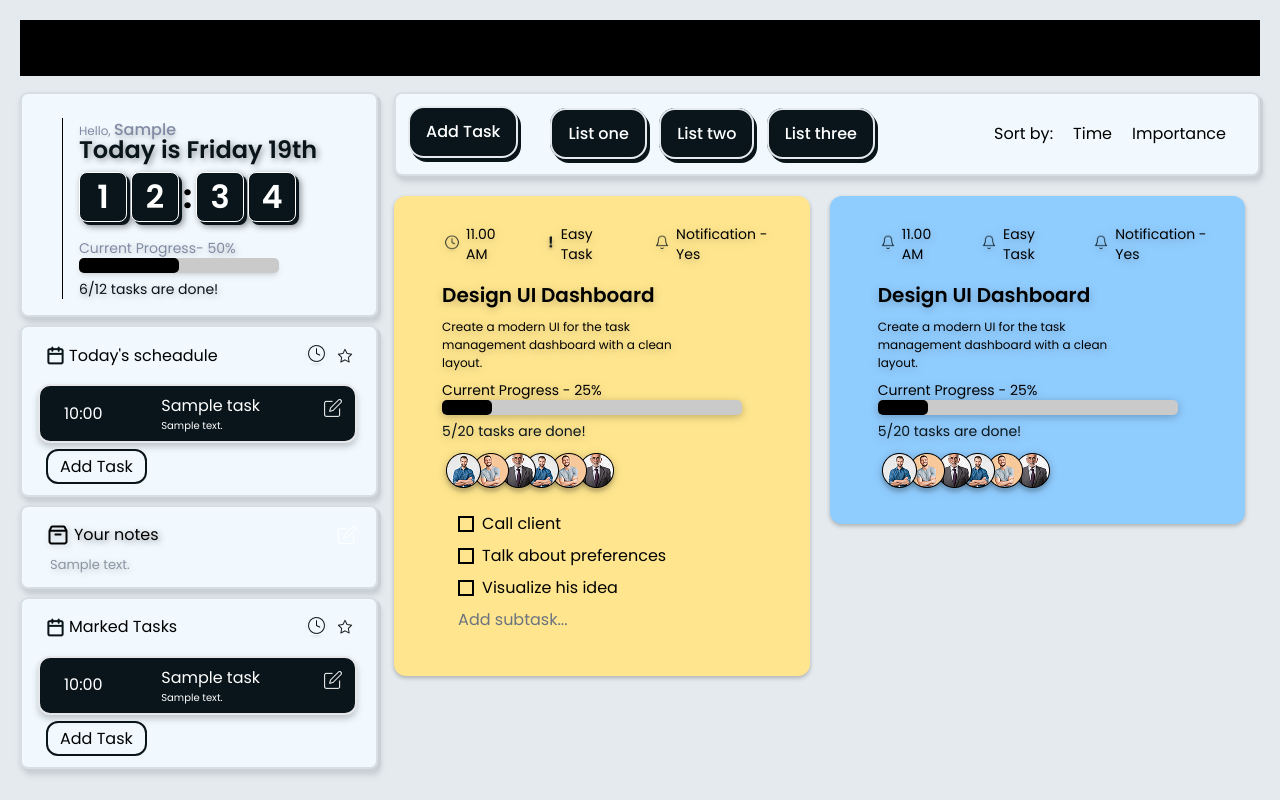
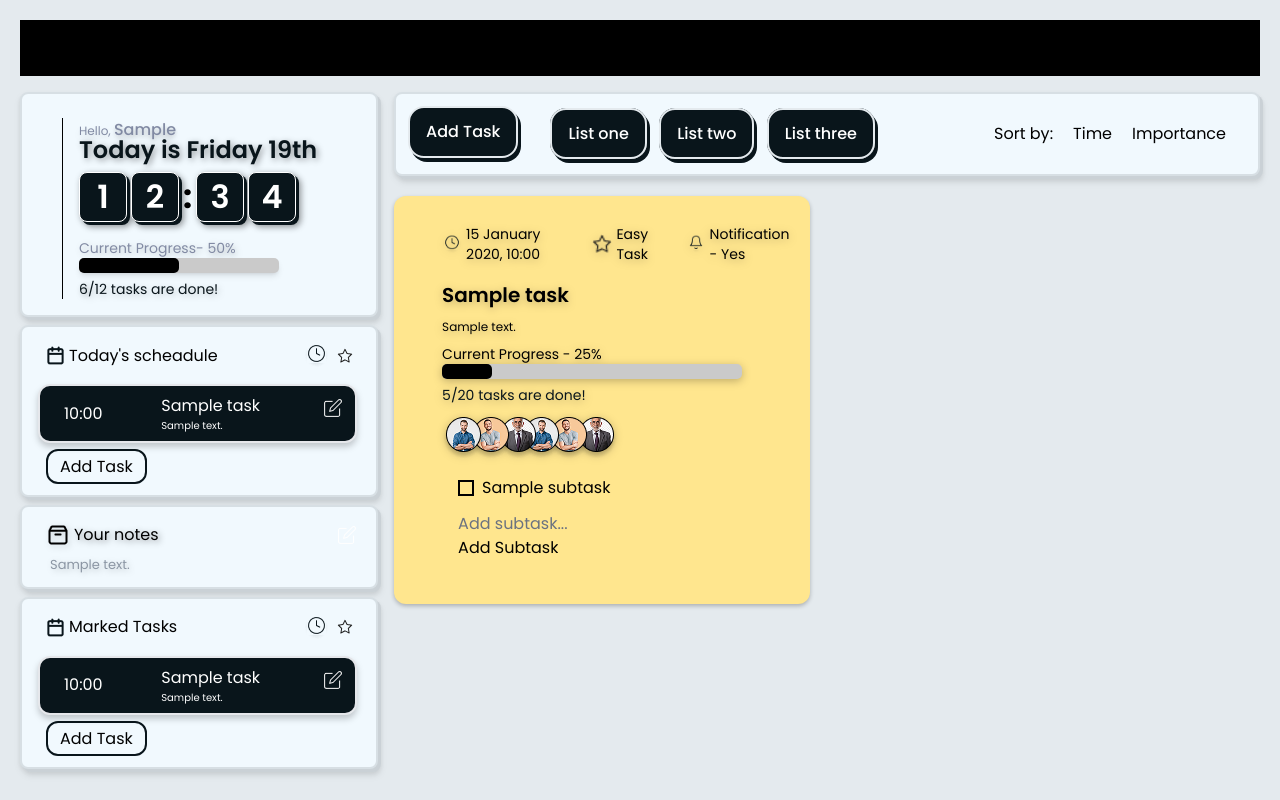
Before and after one commit to v1cttorr/django-todo, a Django app: page /room/1/ in a window 1280 px wide. Run offline with Django 5.2, Linux system fonts and the light colour scheme; a user stored in the database is signed in; tables that the repository leaves empty hold one stand-in row (values such as "Sample post"); some libraries are stand-ins or nearby versions.

Commit message:
checbkox set

```diff
--- a/base/views.py
+++ b/base/views.py
@@ -136,9 +136,12 @@ def completeTask(request, pk, task_pk, task_type):
         task = Task.objects.get(id=task_pk)
     elif task_type == 'subtask':
         task = Subtask.objects.get(id=task_pk)
+        print('subtask')
+
 
     # task = Task.objects.get(id=task_pk)
     task.completed = True if request.POST.get('completed') == 'true' else False
+    print(task.completed)
     task.save()
 
     return JsonResponse({'success': 'Task completed successfully!'})
--- a/static/js/getTasks.js
+++ b/static/js/getTasks.js
@@ -110,3 +110,332 @@ function getNotes(){
 }
 
 getNotes()
+
+//**********************************************
+
+
+
+
+
+// *************** GET TASKS ***************
+function getTasks(){
+    sort = 'date'
+    $.ajax({
+        url: 'get-tasks/?sort=' + sort,
+        type: 'GET',
+        success: function(data) {
+            var leftCol =  $('#leftColumn')
+            var rightCol =  $('#rightColumn')
+            leftCol.html('');
+            rightCol.html('');
+            console.log(data)
+
+            var taskIteration = 0;
+            data.tasks.forEach(function (task) {
+                taskIteration++
+                //*********************************
+                // HERE ARE ELEMENTS WITH THE TASKS
+                //*********************************
+                //******** START TASK DIV ********
+                // $('#tasks').append(
+                //     `<div id="taskID${task.id}" onchange='completeTask(${task.id}, "task")'>` +
+                //         '<h2 class="title">' + task.title + '</h2>' +
+                //         '<h4 class="desc">' + task.description + '</h4>' +
+                //         '<h4 class="date">' + task.date + '</h4>' +
+                //         '<h4 class="importance">' + task.importance + '</h4>' +
+                //         '<input class="checkbox" type="checkbox" id="check' + task.id + '" ><br><br>'
+                // )
+                // //******** START SUBTASKS DIV ********
+                // data.subtasks.forEach(function(subtask){
+                //     if(subtask.task_id == task.id){
+                //         $('#tasks').append(
+                //             `<div id="subtaskID${subtask.id}" onchange='completeTask(${subtask.id}, "subtask")'>` +
+                //                 subtask.title +
+                //                 '<input type="checkbox" class="checkbox" id="subcheck' + subtask.id + '" >' +
+                //             '</div>'
+                //         )
+                //         document.getElementById('subcheck' + subtask.id).checked = subtask.completed; //SET CHECKBOX STATE FROM DATABASE
+                //     }
+                // })
+                // //******** END SUBTASKS DIV **********
+                // //******** START ADD SUBTASK FORM ********
+                // $('#tasks').append(
+                //     '<form method="POST" id="addSubtask' + task.id + '" onsubmit="addSubtask(' + task.id + ')">' +
+                //         '{% csrf_token %}' +
+                //         '<br><input type="text" name="title" placeholder="Title">' +
+                //         '<input type="submit" value="Add Subtask">' +
+                //     '</form>'
+                // )
+                // //******** END ADD SUBTASK FORM ********
+                // //******* END TASK DIV *******
+                // $('#tasks').append(
+                //         '<hr>' +
+                //     '</div>'
+                // );
+                // document.getElementById('check' + task.id).checked = task.completed; //SET CHECKBOX STATE FROM DATABASE
+                if(taskIteration%2){
+                // if(true){
+                    leftCol.append(`
+                        <div name="ExampleTask" onclick="showHideSubtasks('subtasks${task.id}')" class="flex flex-col gap-4 bg-[#FFE68E] rounded-xl shadow-[0px_2px_4px_rgba(0,0,0,0.25)] cursor-pointer select-none">
+                            <div name="Task-content" class="flex flex-col m-7 ml-12">
+                                <div name="tags" class="flex flex-row gap-8 text-sm">
+                                    <p name="time" class="flex flex-row items-center gap-1 drop-shadow-[0px_2px_4px_rgba(0,0,0,0.25)]">
+                                        <img src="${timeImg}" class="h-[20px]"> ${task.date}
+                                    </p>
+                                    <p name="importance" class="flex flex-row items-center gap-1 drop-shadow-[0px_2px_4px_rgba(0,0,0,0.25)]">
+                                        <img src="${importanceImg}" class="h-[20px]"> Easy Task
+                                    </p>
+                                    <p name="notification" class="flex flex-row items-center gap-1 drop-shadow-[0px_2px_4px_rgba(0,0,0,0.25)]">
+                                        <img src="${bellImg}" class="h-[20px]"> Notification - Yes
+                                    </p>
+                                </div>
+                                <div name="title" class="mt-4 drop-shadow-[0px_2px_4px_rgba(0,0,0,0.25)]">
+                                    <p class="font-semibold text-[20px]">${task.title}</p>
+                                </div>
+                                <div name="desciption" class="mt-2">
+                                    <p name="description-text" class="text-[12px] max-w-[70%] drop-shadow-[0px_2px_4px_rgba(0,0,0,0.25)]">
+                                        ${task.description}
+                                    </p>
+                                </div>
+                                <div name="task-progress">
+                                    <div name="currentProgress">
+                                        <p class="font-normal text-sm mt-2 drop-shadow-[0px_2px_4px_rgba(0,0,0,0.25)]">
+                                            Current Progress - <span id="percentOfCompletedTasks">25%</span>
+                                        </p>
+                                    </div>
+                                    <div name="progressBar" class="relative w-[300px] h-[15px] rounded-[5px] bg-[#CACACA] drop-shadow-[0px_2px_4px_rgba(0,0,0,0.25)]">
+                                        <div id="progress" class="bg-black w-[50px] h-[15px] rounded-[5px]"></div>
+                                    </div>
+                                    <div name="completedTasks" class="mt-1.5">
+                                        <p class="font-normal text-sm text-[#09151B] drop-shadow-[0px_2px_4px_rgba(0,0,0,0.25)]">
+                                            <span id="tasksDone">5</span>/<span id="allTasks">20</span> tasks are done!
+                                        </p>
+                                    </div>
+                                </div>
+                                <div name="people" class="flex flex-row mt-3">
+                                    <img src="${usersImg}" class="drop-shadow-[0px_2px_4px_rgba(0,0,0,0.25)]">
+                                </div>
+                                <div id="subtasks${task.id}">
+                                    <script>
+                                        var subtask = document.getElementById("subtasks${task.id}");
+                                        subtask.addEventListener("click", (event) => {
+                                            event.stopPropagation();
+                                        });
+                                    </script>
+                                    <div id="subtasksForm${task.id}" class="flex flex-col gap-2 p-4 rounded-lg w-fit">
+                                        <label class="flex items-center gap-2 text-black text-base">
+                                            <input type="checkbox" class="hidden peer" />
+                                            <span class="w-4 h-4 border-2 border-black flex items-center justify-center peer-checked:bg-black">
+                                            </span>
+                                            Call client
+                                        </label>
+
+                                        <label class="flex items-center gap-2 text-black text-base">
+                                            <input type="checkbox" class="hidden peer" />
+                                            <span class="w-4 h-4 border-2 border-black flex items-center justify-center peer-checked:bg-black">
+                                            </span>
+                                            Talk about preferences
+                                        </label>
+
+                                        <label class="flex items-center gap-2 text-black text-base">
+                                            <input type="checkbox" class="hidden peer" />
+                                            <span class="w-4 h-4 border-2 border-black flex items-center justify-center peer-checked:bg-black">
+                                                <svg class="w-3 h-3 text-white hidden peer-checked:block" viewBox="0 0 24 24" fill="none" stroke="currentColor" stroke-width="3" stroke-linecap="round" stroke-linejoin="round">
+                                                    <polyline points="20 6 9 17 4 12"></polyline>
+                                                </svg>
+                                            </span>
+                                            Visualize his idea
+                                        </label>
+
+                                        <form method="POST" name="addSubtask" class="w-fit mt-1">
+                                            <input type="text" name="title" placeholder="Add subtask..." class="outline-none bg-transparent text-black text-base" style="all:unset">
+                                        </form>
+                                    </div>
+
+                                </div>
+
+                            </div>
+                        </div>
+                    </div>
+                    `)
+
+                    var subtaskForm = document.getElementById(`subtasksForm${task.id}`);
+                    subtaskForm.innerHTML = ''
+                    // //******** START SUBTASKS DIV ********
+                    data.subtasks.forEach(function(subtask){
+                        if(subtask.task_id == task.id){
+                            subtaskForm.innerHTML +=
+                                `
+                                <label class="flex items-center gap-2 text-black text-base" id="subtaskID${subtask.id}" onchange='completeTask(${subtask.id}, "subtask")'>
+                                    <input type="checkbox" class="hidden peer checkboxState" id="subcheck` + subtask.id + `"  />
+                                    <span class="w-4 h-4 border-2 border-black flex items-center justify-center peer-checked:bg-black">
+                                    </span>
+                                    ${subtask.title}
+                                </label>
+                                `
+
+                            document.getElementById('subcheck' + subtask.id).checked = subtask.completed; //SET CHECKBOX STATE FROM DATABASE
+
+                            // console.log(subtask.title + ": " + subtask.completed + ":: " + typeof(subtask.completed))
+                        }
+                    })
+
+                    // data.subtasks.forEach(function(subtask){
+                    //     if(subtask.task_id == task.id){
+                    //         const checkbox = document.getElementById('subcheck' + subtask.id);
+                    //         if (checkbox) {
+                    //             checkbox.checked = subtask.completed === true || subtask.completed === 'true';
+                    //         }
+                    //     }
+                    // });
+
+
+                    subtaskForm.innerHTML += `
+                        <form method="POST" name="addSubtask" class="w-fit mt-1" id="addSubtask` + task.id + `" onsubmit="addSubtask(` + task.id + `)">
+                            <input type="text" name="title" placeholder="Add subtask..." class="outline-none bg-transparent text-black text-base" style="all:unset">
+                            <input type="submit" value="Add Subtask">
+                        </form>
+                    `
+                    //     '<form method="POST" id="addSubtask' + task.id + '" onsubmit="addSubtask(' + task.id + ')">' +
+                    //         '{% csrf_token %}' +
+                    //         '<br><input type="text" name="title" placeholder="Title">' +
+                    //         '<input type="submit" value="Add Subtask">' +
+                    //     '</form>'
+
+                }
+                // else{
+                //     rightCol.append(`
+                //         <div name="ExampleTask" onclick="showHideSubtasks('subtasks${task.id}')" <div name="ExampleTask" class="flex flex-col gap-4 bg-[#90CDFF] rounded-xl shadow-[0px_2px_4px_rgba(0,0,0,0.25)]">
+                //             <div name="Task-content" class="flex flex-col m-7 ml-12">
+                //                 <div name="tags" class="flex flex-row gap-8 text-sm">
+                //                     <p name="time" class="flex flex-row items-center gap-1 drop-shadow-[0px_2px_4px_rgba(0,0,0,0.25)]">
+                //                         <img src="${timeImg}" class="h-[20px]"> ${task.date}
+                //                     </p>
+                //                     <p name="importance" class="flex flex-row items-center gap-1 drop-shadow-[0px_2px_4px_rgba(0,0,0,0.25)]">
+                //                         <img src="${importanceImg}" class="h-[20px]"> Easy Task
+                //                     </p>
+                //                     <p name="notification" class="flex flex-row items-center gap-1 drop-shadow-[0px_2px_4px_rgba(0,0,0,0.25)]">
+                //                         <img src="${bellImg}" class="h-[20px]"> Notification - Yes
+                //                     </p>
+                //                 </div>
+                //                 <div name="title" class="mt-4 drop-shadow-[0px_2px_4px_rgba(0,0,0,0.25)]">
+                //                     <p class="font-semibold text-[20px]">${task.title}</p>
+                //                 </div>
+                //                 <div name="desciption" class="mt-2">
+                //                     <p name="description-text" class="text-[12px] max-w-[70%] drop-shadow-[0px_2px_4px_rgba(0,0,0,0.25)]">
+                //                         ${task.description}
+                //                     </p>
+                //                 </div>
+                //                 <div name="task-progress">
+                //                     <div name="currentProgress">
+                //                         <p class="font-normal text-sm mt-2 drop-shadow-[0px_2px_4px_rgba(0,0,0,0.25)]">
+                //                             Current Progress - <span id="percentOfCompletedTasks">25%</span>
+                //                         </p>
+                //                     </div>
+                //                     <div name="progressBar" class="relative w-[300px] h-[15px] rounded-[5px] bg-[#CACACA] drop-shadow-[0px_2px_4px_rgba(0,0,0,0.25)]">
+                //                         <div id="progress" class="bg-black w-[50px] h-[15px] rounded-[5px]"></div>
+                //                     </div>
+                //                     <div name="completedTasks" class="mt-1.5">
+                //                         <p class="font-normal text-sm text-[#09151B] drop-shadow-[0px_2px_4px_rgba(0,0,0,0.25)]">
+                //                             <span id="tasksDone">5</span>/<span id="allTasks">20</span> tasks are done!
+                //                         </p>
+                //                     </div>
+                //                 </div>
+                //                 <div name="people" class="flex flex-row mt-3">
+                //                     <img src="${usersImg}" class="drop-shadow-[0px_2px_4px_rgba(0,0,0,0.25)]">
+                //                 </div>
+                //                 <div id="subtasks${task.id}">
+                //                     <script>
+                //                         var subtask = document.getElementById("subtasks${task.id}");
+                //                         subtask.addEventListener("click", (event) => {
+                //                             event.stopPropagation();
+                //                         });
+                //                     </script>
+                //                     <div id="subtasksForm${task.id}" class="flex flex-col gap-2 p-4 rounded-lg w-fit">
+                //                         <label class="flex items-center gap-2 text-black text-base">
+                //                             <input type="checkbox" class="hidden peer" />
+                //                             <span class="w-4 h-4 border-2 border-black flex items-center justify-center peer-checked:bg-black">
+                //                             </span>
+                //                             Call client
+                //                         </label>
+
+                //                         <label class="flex items-center gap-2 text-black text-base">
+                //                             <input type="checkbox" class="hidden peer" />
+                //                             <span class="w-4 h-4 border-2 border-black flex items-center justify-center peer-checked:bg-black">
+                //                             </span>
+                //                             Talk about preferences
+                //                         </label>
+
+                //                         <label class="flex items-center gap-2 text-black text-base">
+                //                             <input type="checkbox" class="hidden peer" />
+                //                             <span class="w-4 h-4 border-2 border-black flex items-center justify-center peer-checked:bg-black">
+                //                                 <svg class="w-3 h-3 text-white hidden peer-checked:block" viewBox="0 0 24 24" fill="none" stroke="currentColor" stroke-width="3" stroke-linecap="round" stroke-linejoin="round">
+                //                                     <polyline points="20 6 9 17 4 12"></polyline>
+                //                                 </svg>
+                //                             </span>
+                //                             Visualize his idea
+                //                         </label>
+
+                //                         <form name="addSubtask" class="w-fit mt-1">
+                //                             <input type="text" name="title" placeholder="Add subtask..." class="outline-none bg-transparent text-black text-base" style="all:unset">
+                //                         </form>
+                //                     </div>
+
+                //                 </div>
+
+                //             </div>
+                //         </div>
+                //     </div>
+                //     `)
+                // }
+            })
+        }
+    });
+}
+getTasks()
+
+
+//*************** SAVE COMPLETE TASK ***************
+//********* task_type: task or subtask *************
+function completeTask(id, task_type){
+    task = task_type == 'task' ? $('#taskID' + id) : $('#subtaskID' + id)
+    // console.log(task.find('.checkbox'))
+    // console.log(task.find('.checkbox').prop('checked'))
+    console.log(task.find('.checkboxState').prop('checked'))
+    $.ajax({
+        url: 'complete-task/' + id + '/' + task_type + '/',
+        type: 'POST',
+        data: {
+            completed: task.find('.checkboxState').prop('checked')
+        },
+        headers: {
+            'X-CSRFToken': csrf_token,
+        },
+        success: function(response) {
+            // getTasks()
+        },
+        error: function(xhr, status, error) {
+            console.error('Blad AJAX:', status, error);
+        }
+    });
+}
+
+//*************** ADD SUBTASK ***************
+/*
+function addSubtask(task_id){
+    var title = document.getElementById('addSubtask' + task_id).querySelector('input[name="title"]').value
+    $.ajax({
+        url: 'add-subtask/',
+        type: 'POST',
+        data: {
+            title: title,
+            task_id: task_id,
+        },
+        headers: {
+            'X-CSRFToken': csrf_token,
+        },
+        success: function(response) {
+            getTasks()
+        }
+    });
+}*/
--- a/templates/room.html
+++ b/templates/room.html
@@ -191,6 +191,11 @@
     <script>
         var editImage = "{% static 'img/edit.png' %}";
         var csrf_token = '{{csrf_token}}'
+        var timeImg = "{% static 'img/clock.png' %}"
+        var importanceImg = "{% static 'img/star.png' %}"
+        var bellImg = "{% static 'img/bell.png' %}"
+        var usersImg = "{% static 'img/users.png' %}"
+
     </script>
 
     <script src="{% static 'js/getTasks.js' %}"></script>
@@ -428,8 +433,8 @@
                     </div>
                 </div>
                 <script>
-                    function showHideSubtasks(){
-                        let subtasks = document.getElementById("subtasks");
+                    function showHideSubtasks(task_id){
+                        let subtasks = document.getElementById(task_id);
                         if(subtasks.style.display === "none"){
                             subtasks.style.display = "block";
                         } else {
@@ -437,9 +442,9 @@
                         }
                     }
                 </script>
-                <div name="MainTasksContainer" class="flex flex-row gap-5 w-full mt-3"> <!--Div na taski-->
-                    <div name="leftColumn" class="flex flex-col gap-4 w-[48%]">
-                        <div name="ExampleTask" onclick="showHideSubtasks()" class="flex flex-col gap-4 bg-[#FFE68E] rounded-xl shadow-[0px_2px_4px_rgba(0,0,0,0.25)] cursor-pointer select-none">
+                <div name="MainTasksContainer" id="MainTasksContainer" class="flex flex-row gap-5 w-full mt-3"> <!--Div na taski-->
+                    <div name="leftColumn" id="leftColumn" class="flex flex-col gap-4 w-[48%]">
+                        <!-- <div name="ExampleTask" onclick="showHideSubtasks()" class="flex flex-col gap-4 bg-[#FFE68E] rounded-xl shadow-[0px_2px_4px_rgba(0,0,0,0.25)] cursor-pointer select-none">
                             <div name="Task-content" class="flex flex-col m-7 ml-12">
                                 <div name="tags" class="flex flex-row gap-8 text-sm">
                                     <p name="time" class="flex flex-row items-center gap-1 drop-shadow-[0px_2px_4px_rgba(0,0,0,0.25)]">
@@ -480,6 +485,12 @@
                                 </div>
 
                                 <div id="subtasks">
+                                    <script>
+                                        var subtask = document.getElementById("subtasks");
+                                        subtask.addEventListener("click", (event) => {
+                                            event.stopPropagation(); // Zatrzymanie propagacji, aby nie zamknęło diva
+                                        });
+                                    </script>
                                     <form id="subtasksForm" class="flex flex-col gap-2 p-4 rounded-lg w-fit">
                                         <label class="flex items-center gap-2 text-black text-base">
                                             <input type="checkbox" class="hidden peer" />
@@ -511,11 +522,11 @@
 
                                 </div>
 
-                            </div>
+                            </div> -->
                         </div>
                     </div>
-                    <div name="rightColumn" class="flex flex-col gap-4 w-[48%]">
-                        <div name="ExampleTask" class="flex flex-col gap-4 bg-[#90CDFF] rounded-xl shadow-[0px_2px_4px_rgba(0,0,0,0.25)]">
+                    <div name="rightColumn" id="rightColumn" class="flex flex-col gap-4 w-[48%]">
+                        <!-- <div name="ExampleTask" <div name="ExampleTask" class="flex flex-col gap-4 bg-[#90CDFF] rounded-xl shadow-[0px_2px_4px_rgba(0,0,0,0.25)]">
                             <div name="Task-content" class="flex flex-col m-7 ml-12">
                                 <div name="tags" class="flex flex-row gap-8 text-sm">
                                     <p name="time" class="flex flex-row items-center gap-1 drop-shadow-[0px_2px_4px_rgba(0,0,0,0.25)]">
@@ -555,7 +566,7 @@
                                     <img src="{% static 'img/users.png' %}" class="drop-shadow-[0px_2px_4px_rgba(0,0,0,0.25)]">
                                 </div>
                             </div>
-                        </div>
+                        </div> -->
                     </div>
                 </div>
             </div>
```
